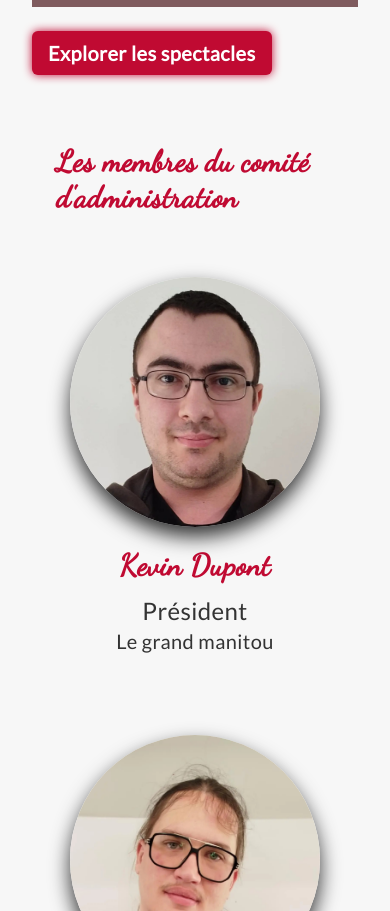
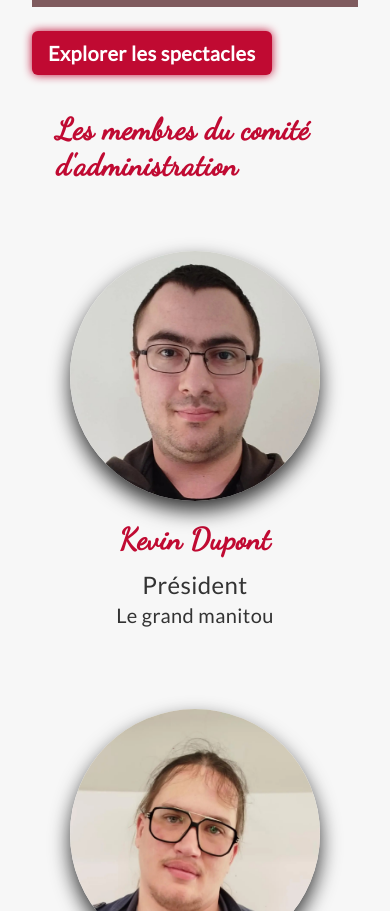
Before and after one commit to Tonyac-create/my-project-lesphenatres, a Next.js app: page / in a window 390 px wide. Shown: the part 6799-7710 px from the top of the page. Built offline with nearby package versions, Linux system fonts and the light colour scheme; grey boxes are pictures that could not be loaded.

Commit message:
update responsive sectionteam

```diff
--- a/app/components/Home/SectionTeam.tsx
+++ b/app/components/Home/SectionTeam.tsx
@@ -3,8 +3,8 @@ import CardTeam from "./CardTeam";
 
 export default function SectionTeam() {
     return (
-        <section className="flex flex-col items-center gap-6 p-8 md:px-28 md:py-11 tracking-wide">
-            <h3 className="font-dancing text-red text-3xl md:text-5xl mb-3.5 pl-6 font-semibold flex mr-auto">{`Les membres du comité d'administration`}</h3>
+        <section className="flex flex-col items-center gap-6 px-8 md:px-28 md:pb-11 tracking-wide">
+            <h2 className="font-dancing text-red text-3xl sm:text-4xl xl:text-5xl mb-5 lg:mb-7 pl-6 font-semibold flex mr-auto">{`Les membres du comité d'administration`}</h2>
             <div className="flex flex-wrap justify-center gap-8">
                 {team.map((member, index) => (
                     <CardTeam key={index} src={member.src} alt={member.alt} name={member.name} role={member.role} description={member.description} />
```
